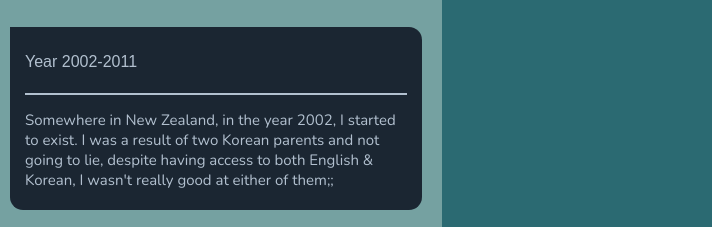
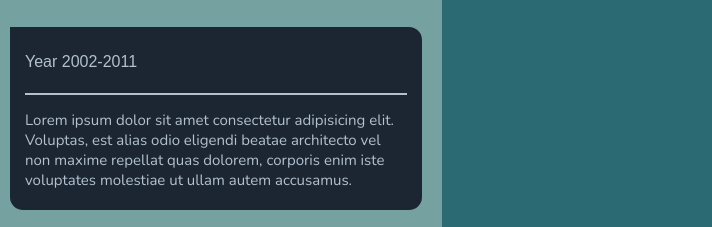
Before and after one commit to TimezDed/Profile-Website, a plain HTML site: page index.html in a window 1280 px wide. Shown: the part 211-438 px from the top of the page, 568-1280 px from the left. Drawn offline with nearby package versions, Linux system fonts and the light colour scheme; a web font is replaced by a local one.

Commit message:
Just for now

```diff
--- a/index.html
+++ b/index.html
@@ -65,7 +65,7 @@
                         <section class="post-blog" id="post2002">
                             <h4>Year 2002-2011</h4>
                             <hr id="post-line">
-                            <p>Somewhere in New Zealand, in the year 2002, I started to exist. I was a result of two Korean parents and not going to lie, despite having access to both English & Korean, I wasn't really good at either of them;;</p>
+                            <p>Lorem ipsum dolor sit amet consectetur adipisicing elit. Voluptas, est alias odio eligendi beatae architecto vel non maxime repellat quas dolorem, corporis enim iste voluptates molestiae ut ullam autem accusamus.</p>
                         </section>
                     </article>
 
```
